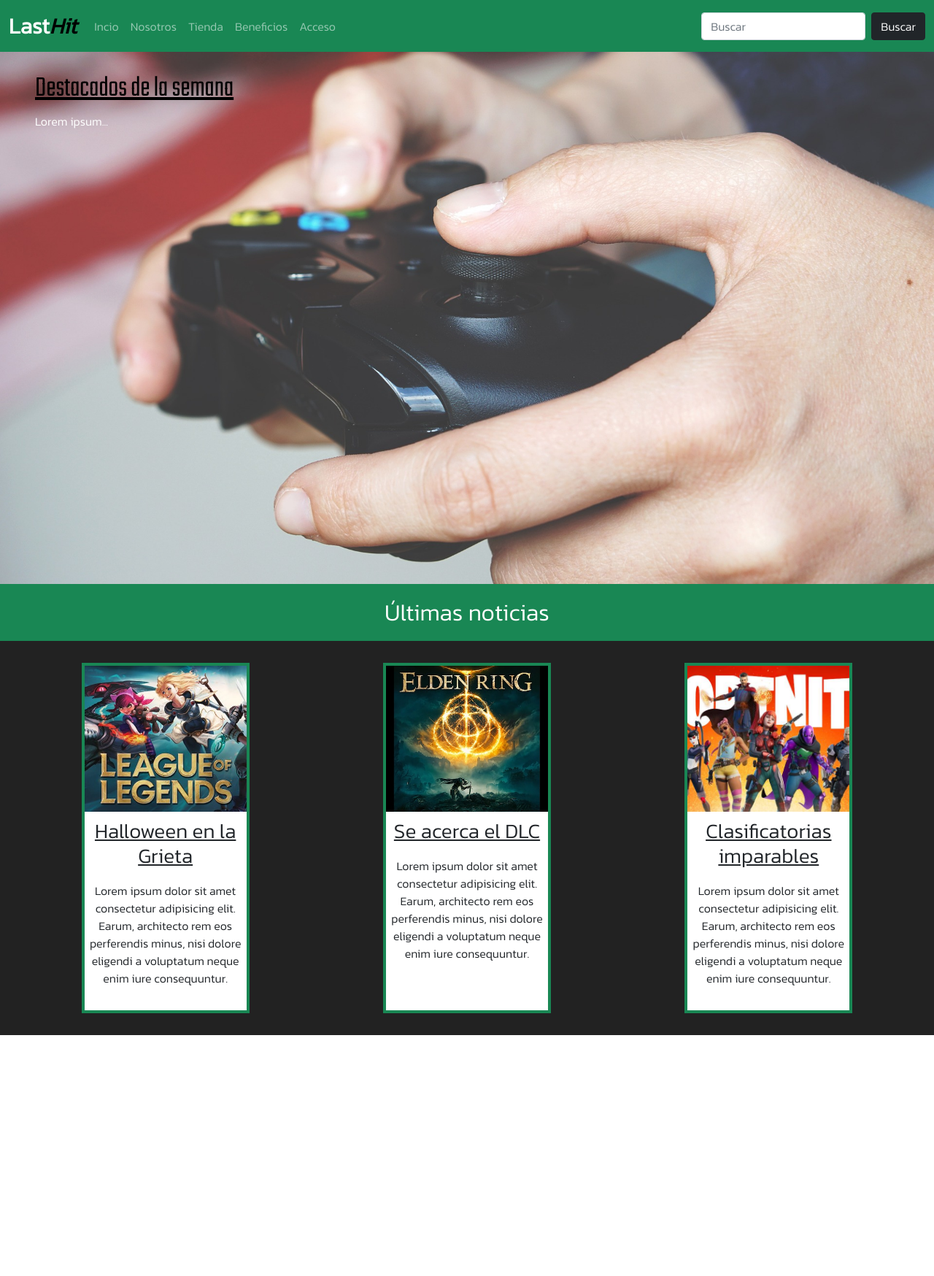
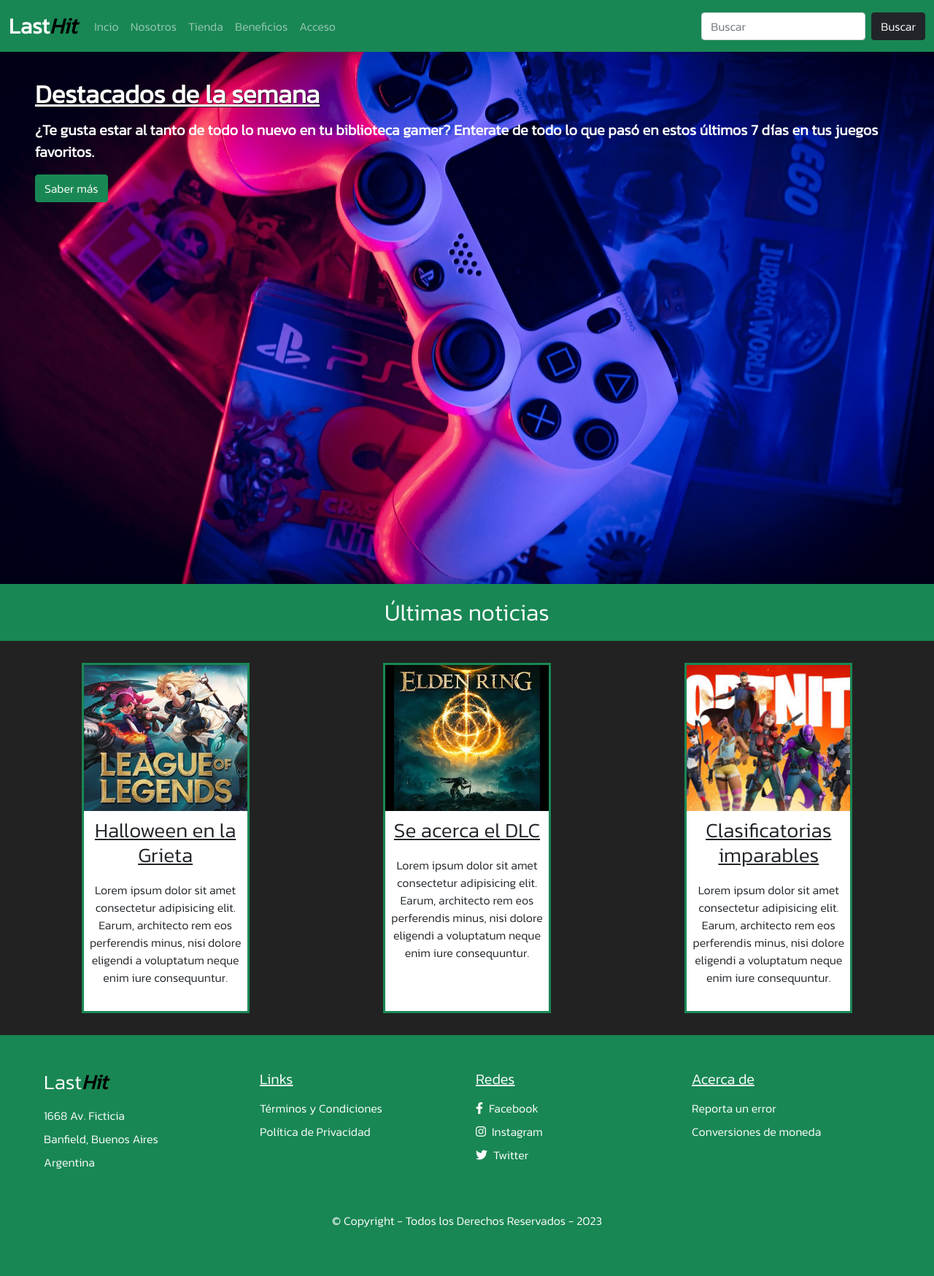
Before and after one commit to Jorge-Zanguitu/Coder-Pre-Entrega2-Zanguitu, a plain HTML site: page index.html in a window 1280 px wide. Shown: the whole page at 73% size. Before the commit the page ends 1418 px from the top, so only its background shows below. Drawn offline with nearby package versions, Linux system fonts and the light colour scheme.

Commit message:
Agrego footer y cambio img fondo

```diff
--- a/estilos.css
+++ b/Css/estilos.css
@@ -6,11 +6,14 @@
     font-family: 'Kanit';
 }
 
-
+/*Inicio Navbar*/
 .navbar {
-    background-color: rgba(0, 128, 0, 0.7);
     font-family: 'Kanit', sans-serif;
     height: auto;
+}
+
+.nav-link:hover {
+    color: #222 !important;
 }
 
 .navbar-brand {
@@ -24,23 +27,33 @@
     font-weight: bold;
 }
 
+/*Fin Navbar*/
+/*Inicio jumbotron*/
+
 .jumbotron {
-    background-image: url(Img/video-games-1557358_1920.jpg);
+    background-image: url(../Img/playstation-6689793_1280.jpg);
     background-position: center;
     background-size: cover;
     height: 100vh;
 }
 
 h1 {
-    padding-top: 50px;
-    color: black;
+    padding-top: 60px;
     text-decoration: underline;
     text-shadow: 3px;
-    font-family: 'Teko';
-    font-size: bold;
-    font-weight: 35px;
+    font-family: 'Kanit';
+    font-size: 35px;
+    font-weight: bold;
+    text-shadow: 1px 1px #222;
 }
 
+.jumbotron p {
+    font-weight: bold;
+    font-size: 20px;
+    padding-top: 5px;
+}
+
+/*Fin jumbotron*/
 /* Inicio Noticias*/
 
 h2 {
@@ -64,50 +77,27 @@
     width: 230px;
     background-color: #fff;
     text-align: center;
-    border: 4px solid rgba(25, 135, 84);
-
 }
 
 .news-img {
-    background-image: url(Img/lol2.jpg);
-    background-size: cover !important;
+    background-image: url(/Img/lol2.jpg);
+    background-size: cover;
     background-position: center;
     height: 200px;
 }
 
 .news-img2 {
-    background-image: url(Img/er.jpg);
+    background-image: url(../Img/er.jpg);
     background-size: cover;
     background-position: center;
     height: 200px
 }
 
 .news-img3 {
-    background-image: url(Img/fortnite.jpg);
+    background-image: url(../Img/fortnite.jpg);
     background-size: cover;
     background-position: center;
-    height: 200px
-}
-
-.news-img4 {
-    background-image: url(Img/arksurvivalascend2023.jpg);
-    background-size: cover;
-    background-position: center;
-    height: 200px
-}
-
-.news-img5 {
-    background-image: url(Img/ittakestwo.jpg);
-    background-size: cover;
-    background-position: center;
-    height: 200px
-}
-
-.news-img6 {
-    background-image: url(Img/phasmo.jpg);
-    background-size: cover;
-    background-position: center;
-    height: 200px
+    height: 200px;
 }
 
 .news-title {
@@ -117,6 +107,17 @@
 }
 
 /* Fin Noticias */
+/*Inicia footer*/
+
+.text-decoration-none:hover {
+    color: #222 !important;
+}
+
+i {
+    padding-right: 8px;
+}
+
+/*Fin footer*/
 
 @media only screen and (min-width: 100px) and (max-width: 576px) {
     .formulario {
--- a/index.html
+++ b/index.html
@@ -10,7 +10,7 @@
         crossorigin="anonymous" referrerpolicy="no-referrer">
     <link href="https://cdn.jsdelivr.net/npm/bootstrap@5.1.3/dist/css/bootstrap.min.css" rel="stylesheet"
         integrity="sha384-1BmE4kWBq78iYhFldvKuhfTAU6auU8tT94WrHftjDbrCEXSU1oBoqyl2QvZ6jIW3" crossorigin="anonymous">
-    <link rel="stylesheet" href="estilos.css">
+    <link rel="stylesheet" href="./Css/estilos.css">
 </head>
 
 <body>
@@ -24,7 +24,7 @@
             <div class="collapse navbar-collapse d-md-none d-lg block" id="mynavbar">
                 <ul class="navbar-nav me-auto" id="links">
                     <li class="nav-item">
-                        <a class="nav-link" href="javascript:void(0)"></i>Incio</a>
+                        <a class="nav-link" href="#"></i>Incio</a>
                     </li>
                     <li class="nav-item">
                         <a class="nav-link" href="javascript:void(0)">Nosotros</a>
@@ -50,26 +50,28 @@
     <!--Inicio jumbotron-->
     <div class=" p-5 bg-primary text-white jumbotron">
         <h1>Destacados de la semana</h1>
-        <p>Lorem ipsum...</p>
+        <p>¿Te gusta estar al tanto de todo lo nuevo en tu biblioteca gamer? Enterate de todo lo que pasó en estos
+            últimos 7 días en tus juegos favoritos.</p>
+        <a href="#ancla" class="btn btn-success">Saber más</a>
     </div>
     <!--Inicio Noticias-->
     <h2 id="ancla" class="bg-success">Últimas noticias</h2>
     <section class="d-flex justify-content-around flex-wrap">
-        <article class="news">
+        <article class="news border border-success border-3">
             <div class="news-img"></div>
             <h3 class="news-title">Halloween en la Grieta</h3>
             <p>Lorem ipsum dolor sit amet consectetur adipisicing elit. Earum, architecto rem eos perferendis minus,
                 nisi dolore eligendi a voluptatum neque enim iure consequuntur.
             </p>
         </article>
-        <article class="news">
+        <article class="news border border-success border-3">
             <div class="news-img2"></div>
             <h3 class="news-title">Se acerca el DLC</h3>
             <p>Lorem ipsum dolor sit amet consectetur adipisicing elit. Earum, architecto rem eos perferendis minus,
                 nisi dolore eligendi a voluptatum neque enim iure consequuntur.
             </p>
         </article>
-        <article class="news">
+        <article class="news border border-success border-3">
             <div class="news-img3"></div>
             <h3 class="news-title">Clasificatorias imparables</h3>
             <p>Lorem ipsum dolor sit amet consectetur adipisicing elit. Earum, architecto rem eos perferendis minus,
@@ -79,19 +81,57 @@
 
     </section>
     <!--Fin Noticias-->
-
-
-
-
-
-
-
-
-
-
+    <!--Inicia footer-->
+    <footer>
+        <div class="container-fluid">
+            <div class="row p-5 bg-success text-white d-flex flex-wrap">
+                <div class="col-xs-12 col-md-6 col-lg-3">
+                    <h3 class="mb-3">Last<span>Hit</span></h3>
+                    <p class="mb-2 text-white">1668 Av. Ficticia</p>
+                    <p class="mb-2 text-white">Banfield, Buenos Aires</p>
+                    <p class="mb-2 text-white">Argentina</p>
+                </div>
+                <div class="col-xs-12 col-md-6 col-lg-3">
+                    <h5 class="mb-3 text-decoration-underline">Links</h5>
+                    <div class="mb-2">
+                        <a href="#" class="text-decoration-none text-white">Términos y Condiciones</a>
+                    </div>
+                    <div class="mb-2">
+                        <a href="#" class="text-decoration-none text-white">Política de Privacidad</a>
+                    </div>
+                </div>
+                <div class="col-xs-12 col-md-6 col-lg-3">
+                    <h5 class="mb-3 text-decoration-underline">Redes</h5>
+                    <div class="mb-2">
+                        <a href="#" class="text-decoration-none text-white"><i class="fa-brands fa-facebook-f"
+                                style="color: white"></i>Facebook</a>
+                    </div>
+                    <div class="mb-2">
+                        <a href="#" class="text-decoration-none text-white"><i class="fa-brands fa-instagram"
+                                style="color: white"></i>Instagram</a>
+                    </div>
+                    <div class="mb-2">
+                        <a href="#" class="text-decoration-none text-white"><i class="fa-brands fa-twitter"
+                                style="color: white"></i>Twitter</a>
+                    </div>
+                </div>
+                <div class="col-xs-12 col-md-6 col-lg-3">
+                    <h5 class="mb-3 text-decoration-underline">Acerca de</h5>
+                    <div class="mb-2">
+                        <a href="#" class="text-decoration-none text-white">Reporta un error</a>
+                    </div>
+                    <div class="mb-2">
+                        <a href="#" class="text-decoration-none text-white">Conversiones de moneda</a>
+                    </div>
+                </div>
+                <div class="col-xs-12 pt-5">
+                    <p class="text-white text-center">© Copyright - Todos los Derechos Reservados - 2023</p>
+                </div>
+            </div>
+        </div>
+    </footer>
     <script src="https://cdn.jsdelivr.net/npm/bootstrap@5.1.3/dist/js/bootstrap.bundle.min.js"
         integrity="sha384-ka7Sk0Gln4gmtz2MlQnikT1wXgYsOg+OMhuP+IlRH9sENBO0LRn5q+8nbTov4+1p"
         crossorigin="anonymous"></script>
 </body>
-
 </html>
```
Also changed, not shown: Img/playstation-6689793_1280.jpg (added).
